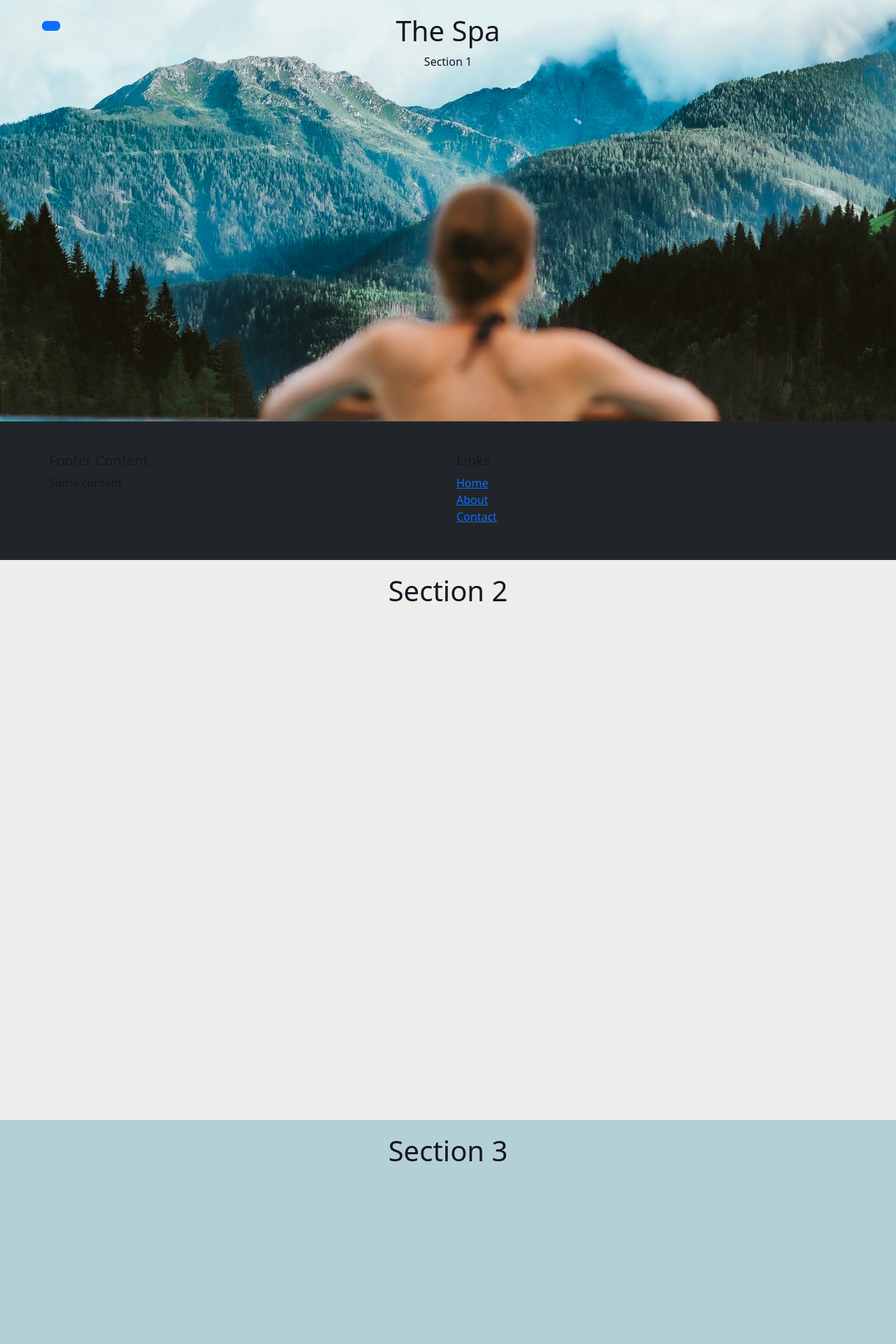
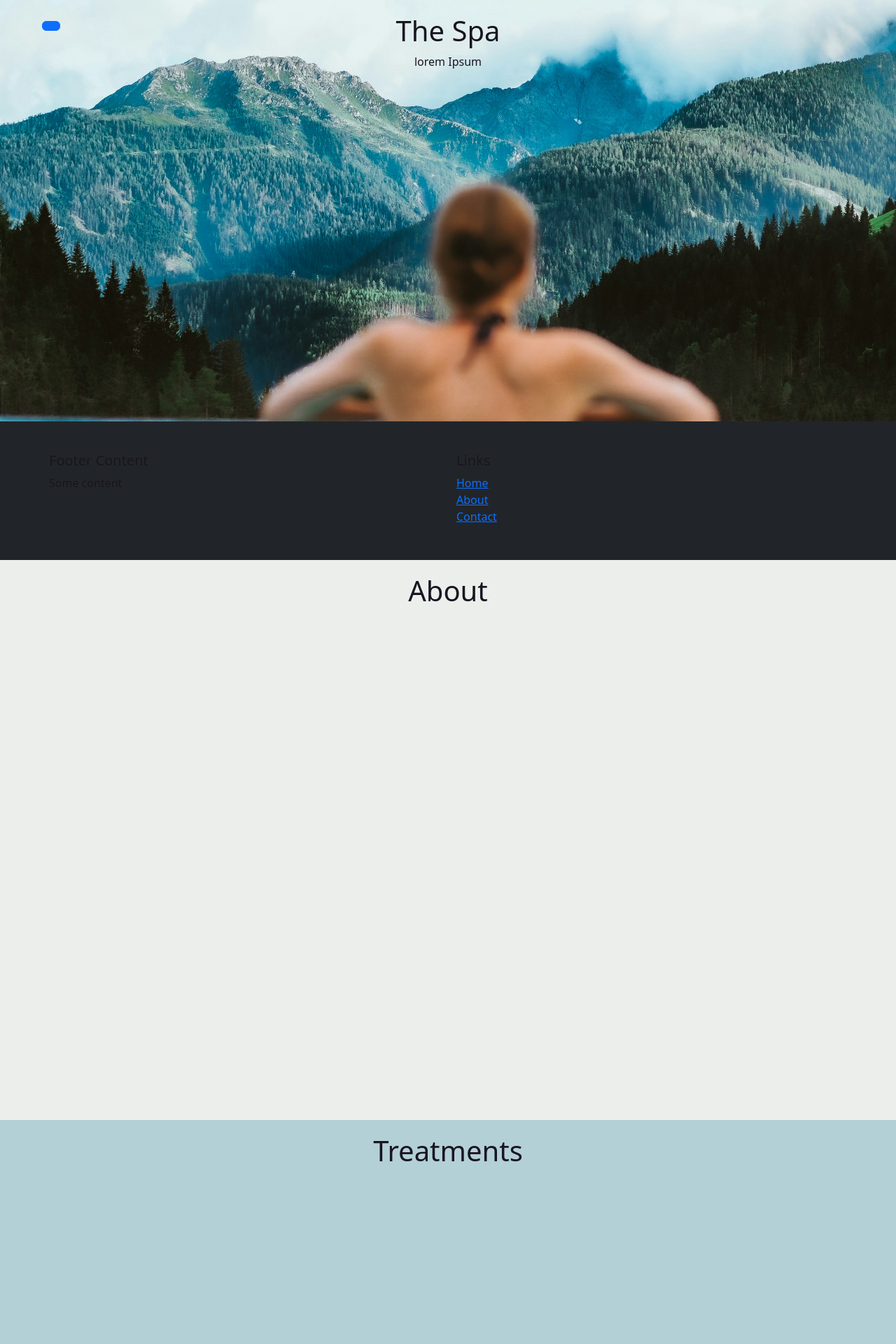
Before and after one commit to CeciliaSG/pp5_hotel_e-commerce, a Django app: page / in a window 1280 px wide. Shown: the top 1920 px of the page at 70% size. Run offline with Django 4.2, Linux system fonts and the light colour scheme.

Commit message:
Add and wire upp sections to nav-menu, try and resolve issue with crispy-forms

```diff
--- a/home/templates/home/index.html
+++ b/home/templates/home/index.html
@@ -5,39 +5,47 @@
 
 <div class="container-fluid" style="height: 100vh;">
 
-  <div class="section bg-landing-section bg-colour_blue">
+  <div class="section bg-landing-section bg-colour_blue" id="home">
     <div class="container">
       <div class="row">
         <h1>The Spa</h1>
-        <p>Section 1</p>
+        <p>lorem Ipsum</p>
       </div>
     </div>
   </div>
 
-  <div class="section bg-section-two bg-colour-grey">
+  <div class="section bg-section-two bg-colour-grey" id="about">
     <div class="container">
       <div class="row">
-        <h1>Section 2</h1>
+        <h1>About</h1>
       </div>
     </div>
   </div>
 
-  <div class="section bg-section-three bg-colour_blue">
+  <div class="section bg-section-three bg-colour_blue" id="treatments">
     <div class="container">
       <div class="row">
-        <h1>Section 3</h1>
+        <h1>Treatments</h1>
       </div>
     </div>
   </div>
 
-    <div class="section bg-section-four bg-colour-grey">
+    <div class="section bg-section-four bg-colour-grey" id="book">
     <div class="container">
       <div class="row">
-        <h1>Section 4</h1>
+        <h1>Book</h1>
+      </div>
+    </div>
+  </div>
+     <div class="section bg-section-four bg-colour-grey" id="checkout">
+    <div class="container">
+      <div class="row">
+        <h1>Chaeckout & Payment</h1>
       </div>
     </div>
   </div>
 
 
+
 </div>
 {% endblock %}
--- a/static/css/style.css
+++ b/static/css/style.css
@@ -6,8 +6,8 @@
 /* Global styles */
 
 html {
-    height: 100%;
-
+height: 100%;
+scroll-behavior: smooth;
 }
 
 .bg-colour_blue {
@@ -32,6 +32,7 @@ html {
     top: 70px;
     left: 0;
     min-width: 150px;
+    max-width: 400px;
     height: 45%;
     background-color: #191521;
     padding-top: 20px;
@@ -65,6 +66,7 @@ html {
     color: #fff;
     text-decoration: none;
 }
+
 
 /* Override Bootstrap's gutter spacing for containers */
 .container, .container-fluid, .container-lg, .container-md, .container-sm, .container-xl, .container-xxl {
--- a/templates/account/login.html
+++ b/templates/account/login.html
@@ -1,6 +1,9 @@
 {% extends "account/base_entrance.html" %}
 {% load i18n %}
 {% load allauth account %}
+{% load crispy_forms_filters %}
+{% load crispy_forms_tags %}
+
 {% block head_title %}
     {% trans "Sign In" %}
 {% endblock head_title %}
--- a/templates/base.html
+++ b/templates/base.html
@@ -36,24 +36,21 @@
 
   <div class="collapse collapse-horizontal justify-content-center" id="collapseNavbar">
 
-    <ul class="navbar-nav me-auto mb-2 mb-lg-0">
-        <div class="row justify-content-center">
-          <a class="navbar-brand" href="#">Logo
-    </a>
-          <div class="col">
-            <li class="nav-item"><a class="nav-link" href="#">Home</a></li>
-            <li class="nav-item"><a class="nav-link" href="#">About the Spa</a></li>
-            <li class="nav-item"><a class="nav-link" href="#">Treatments</a></li>
-            <li class="nav-item"><a class="nav-link" href="#">Prices</a></li>
+  <ul class="navbar-nav me-auto mb-2 mb-lg-0 w-100">
+        <div class="row justify-content-center w-100">
+          <div class="col text-center">
+            <li class="nav-item"><a class="nav-link" href="#home">Home</a></li>
+            <li class="nav-item"><a class="nav-link" href="#about">About the Spa</a></li>
+            <li class="nav-item"><a class="nav-link" href="#treatments">Treatments</a></li>
           </div>
-          <div class="col">
-            <li class="nav-item"><a class="nav-link" href="#">Book</a></li>
-            <li class="nav-item"><a class="nav-link" href="#">Checkout</a></li>
+          <div class="col text-center">
+            <li class="nav-item"><a class="nav-link" href="#book">Book</a></li>
+            <li class="nav-item"><a class="nav-link" href="#checkout">Checkout</a></li>
             {% if not request.user.is_authenticated %}
-            <li class="nav-item"></li><a href="{% url 'account_signup' %}" class="dropdown-item">Register</a></li>
-           <li class="nav-item"></li><a href="{% url 'account_login' %}" class="dropdown-item">Login</a></li>
+              <li class="nav-item"><a href="{% url 'account_signup' %}" class="nav-link">Register</a></li>
+              <li class="nav-item"><a href="{% url 'account_login' %}" class="nav-link">Login</a></li>
             {% else %}
-            <li class="nav-item"></li><a href="{% url 'account_logout' %}" class="dropdown-item">Logout</a></li>
+              <li class="nav-item"><a href="{% url 'account_logout' %}" class="nav-link">Logout</a></li>
             {% endif %}
           </div>
         </div>
--- a/the_spa/settings.py
+++ b/the_spa/settings.py
@@ -54,7 +54,13 @@ INSTALLED_APPS = [
     #'allauth.socialaccount',
     'home',
     'services',
+    'crispy_forms',
+    'crispy_bootstrap5',
 ]
+
+CRISPY_ALLOWED_TEMPLATE_PACKS = "bootstrap5"
+
+CRISPY_TEMPLATE_PACK = "bootstrap5"
 
 MIDDLEWARE = [
     'django.middleware.security.SecurityMiddleware',
```
Also changed, not shown: requirements.txt (+7 -1 lines).
